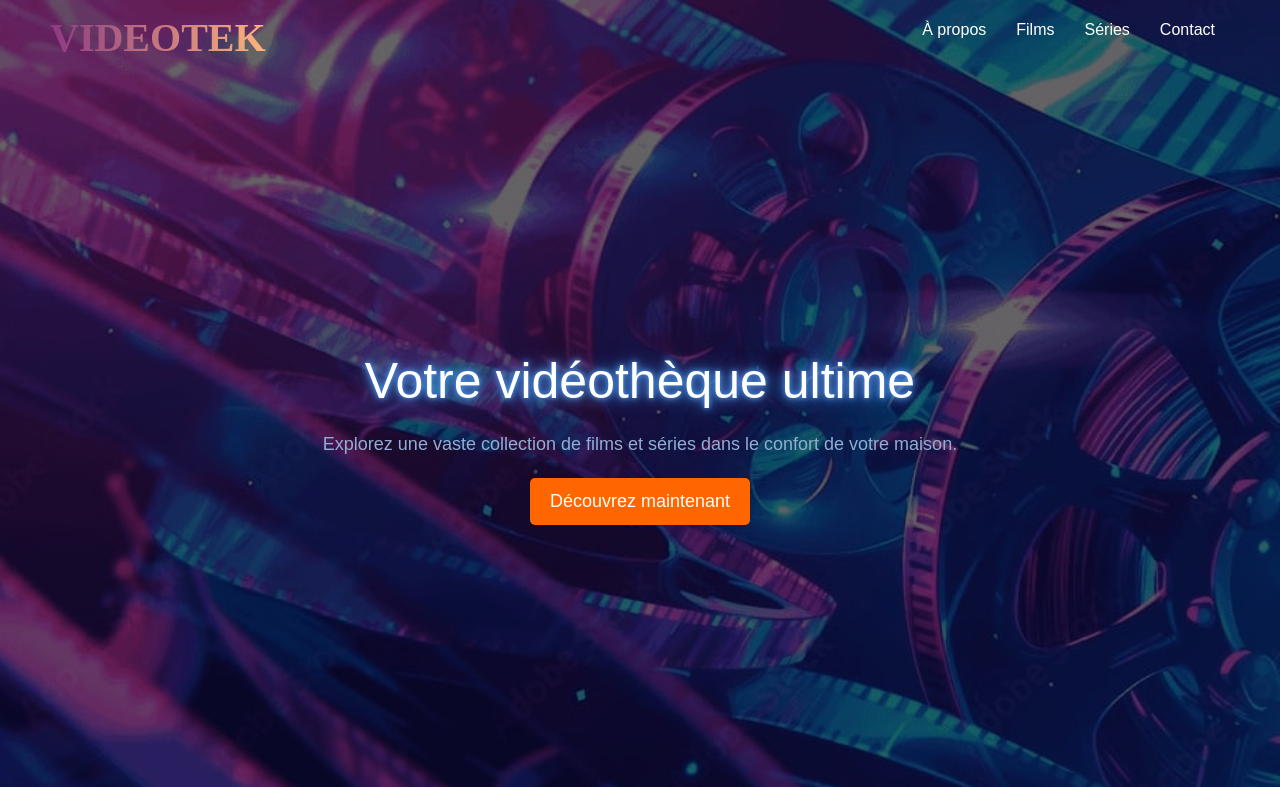
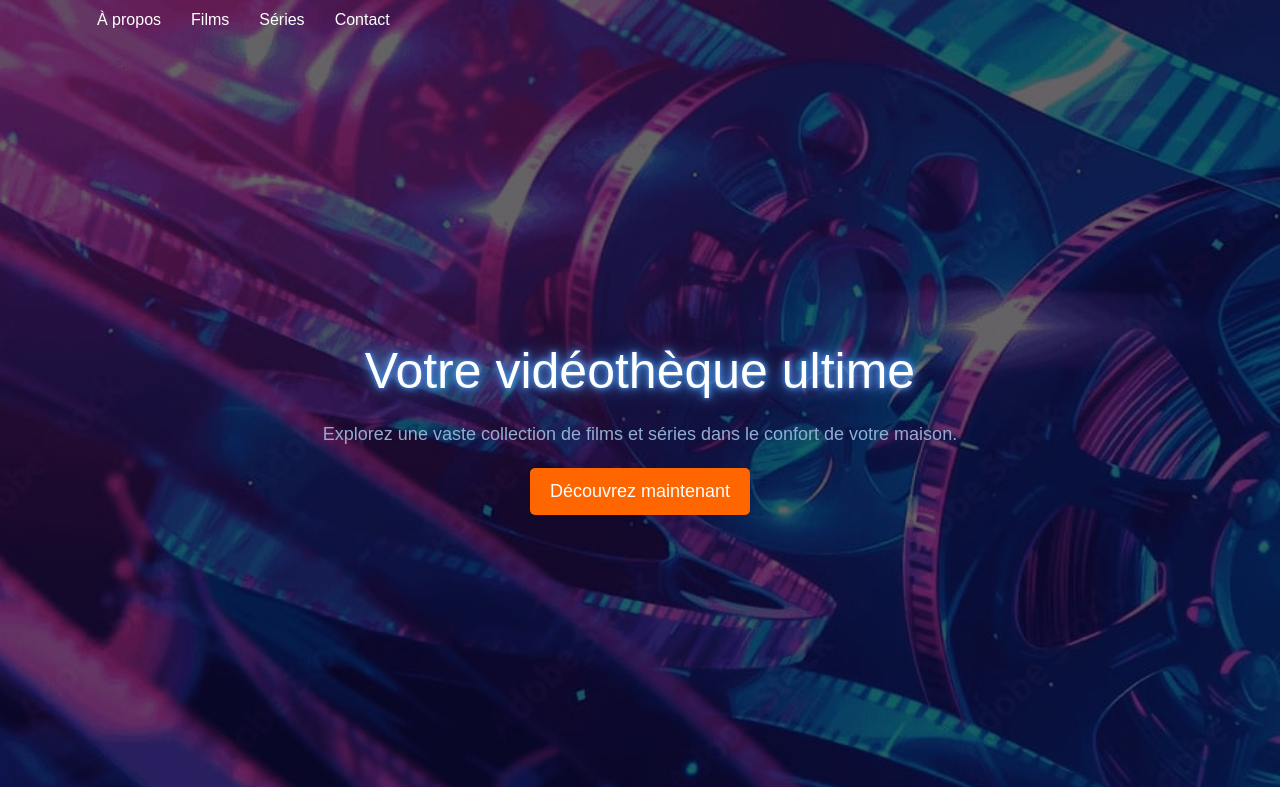
Before and after one commit to 03Sly03/videotek, a plain HTML site: page my-app/index.html in a window 1280 px wide. Shown: the top 787 px of the page. Drawn offline with nearby package versions, Linux system fonts and the light colour scheme.

Commit message:
modification de la navbar

```diff
--- a/my-app/index.html
+++ b/my-app/index.html
@@ -14,9 +14,6 @@
     <header class="header">
         <div class="overlay">
             <div class="navbar">
-                <div class="logo">
-                    VIDEOTEK
-                </div>
                 <nav>
                     <ul>
                         <li><a href="#about">À propos</a></li>
```
